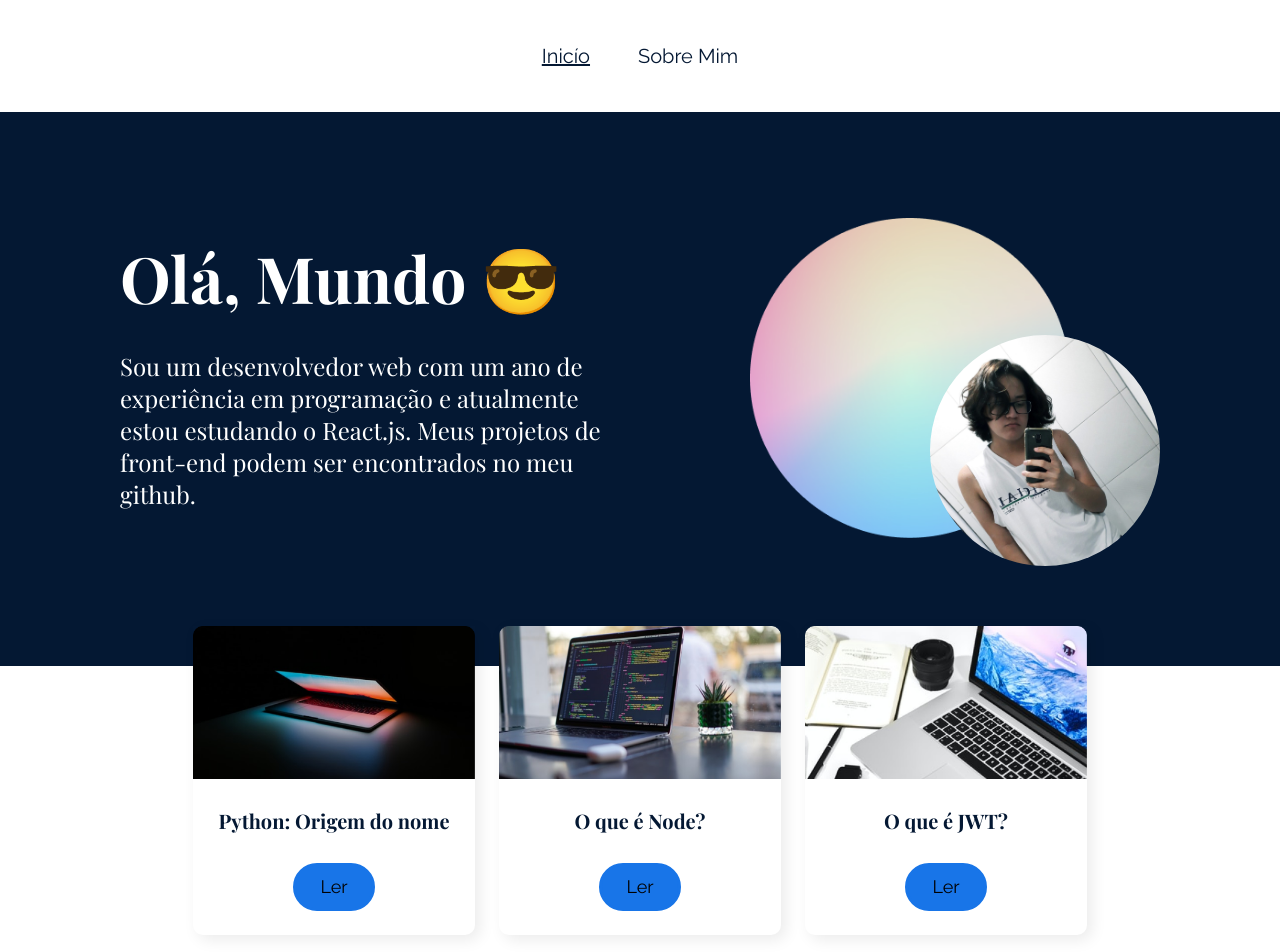
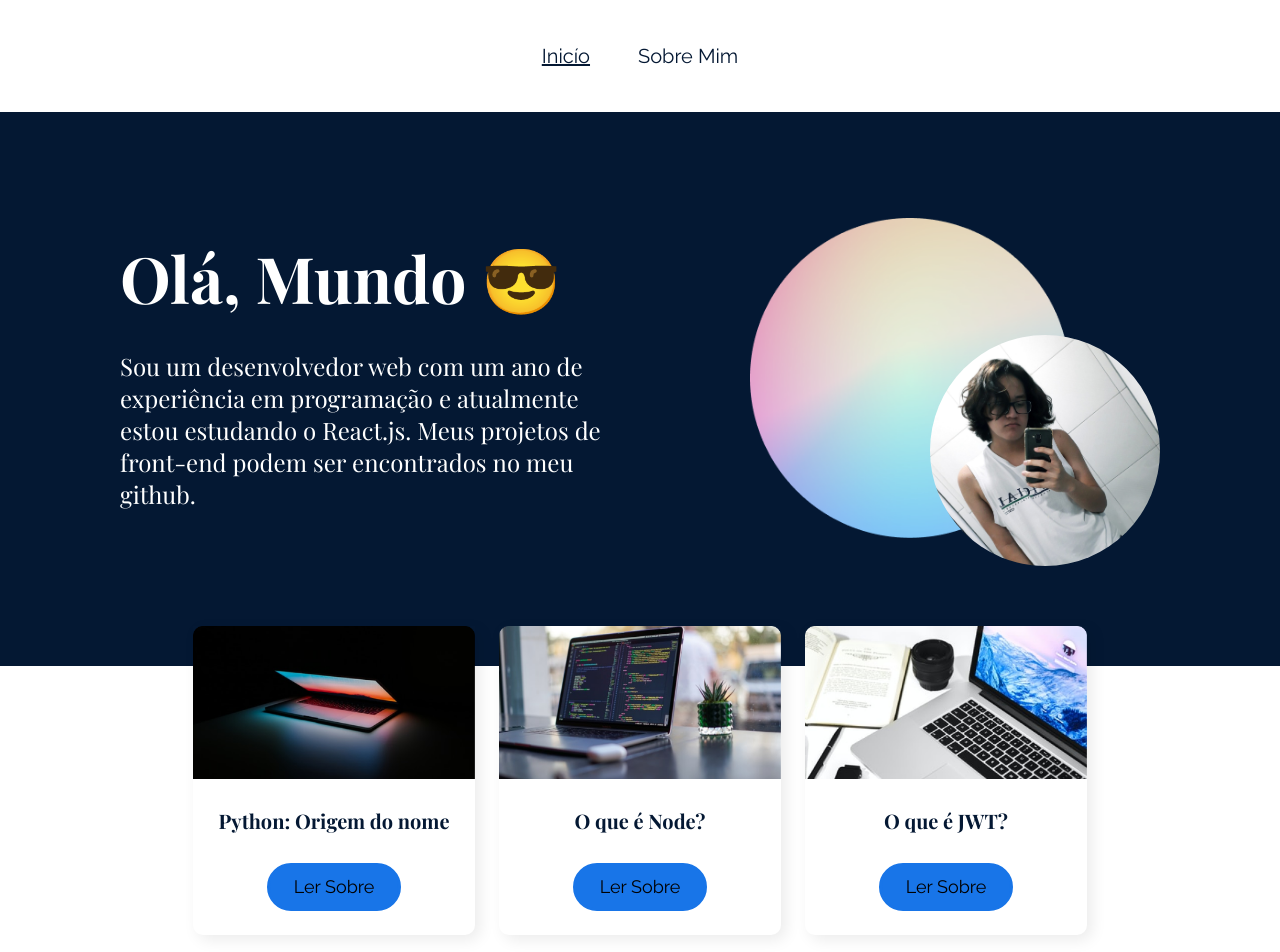
Before and after one commit to osvaldosousa/react-routers, a React (Vite) app: page / in a window 1280 px wide. Shown: the top 952 px of the page. Built offline with nearby package versions, Linux system fonts and the light colour scheme.

Commit message:
create Button component

```diff
--- /dev/null
+++ b/src/components/Button/Button.module.css
@@ -0,0 +1,16 @@
+.buttonMain {
+  display: inline-block;
+  border-radius: 24px;
+  padding: 0.75rem 1.5rem;
+  font-size: 1.125rem;
+  line-height: 1.125rem;
+  background-color: var(--color-primary-light);
+  color: var(--branco);
+  border: 3px solid var(--color-primary-light);
+  cursor: pointer;
+  transition: 0.2s;
+}
+
+.buttonMain:hover {
+  border: 3px solid var(--color-primary);
+}
--- /dev/null
+++ b/src/components/Button/index.jsx
@@ -0,0 +1,9 @@
+import styles from './Button.module.css'
+
+function Button({children}) {
+  return (
+    <button className={styles.buttonMain}>{children}</button>
+  )
+}
+
+export default Button
--- a/src/components/PostCard/Posts.module.css
+++ b/src/components/PostCard/Posts.module.css
@@ -23,23 +23,6 @@
   margin: 1.5rem 0 1.75rem;
 }
 
-.buttonRead {
-  display: inline-block;
-  border-radius: 24px;
-  padding: 0.75rem 1.5rem;
-  font-size: 1.125rem;
-  line-height: 1.125rem;
-  background-color: var(--color-primary-light);
-  color: var(--branco);
-  border: 3px solid var(--color-primary-light);
-  cursor: pointer;
-  transition: 0.2s;
-}
-
-.buttonRead:hover {
-  border: 3px solid var(--color-primary);
-}
-
 @media (max-width: 1100px) {
   .post {
     width: 336px;
--- a/src/components/PostCard/index.jsx
+++ b/src/components/PostCard/index.jsx
@@ -1,4 +1,5 @@
 import { Link } from 'react-router-dom'
+import Button from '../Button'
 import styles from './Posts.module.css'
 
 function PostCard({ posts }) {
@@ -16,7 +17,7 @@ function PostCard({ posts }) {
                 />
 
                 <h2 className={styles.title}>{post.titulo}</h2>
-                <button className={styles.buttonRead}>Ler</button>
+                <Button>Ler Sobre</Button>
               </div>
             </Link>
           </li>
```
